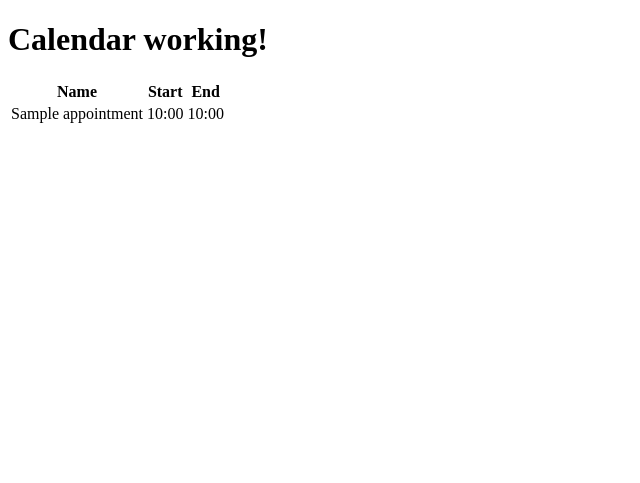
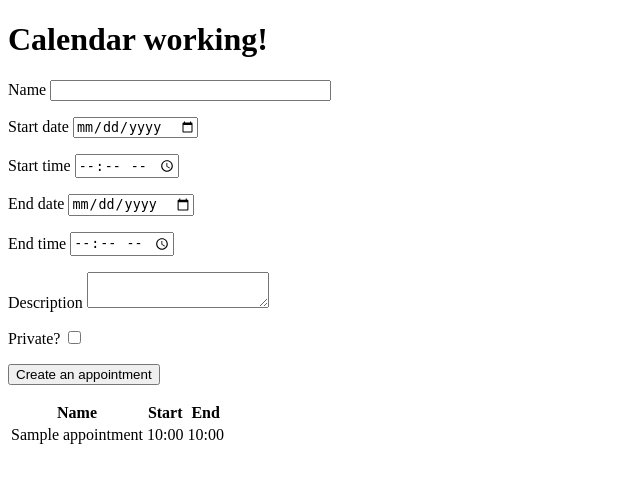
Before and after one commit to matt-ramotar/flask-cal, a Flask app: page / in a window 1280 px wide. Shown: the top 483 px of the page, without its empty margins (0-640 px from the left). Run offline with Flask 2, Linux system fonts and the light colour scheme; a database or web service that is not in the repository returns one stand-in record (values such as "Sample title"); some libraries are stand-ins or nearby versions.

Commit message:
Add form

```diff
--- /dev/null
+++ b/app/forms.py
@@ -0,0 +1,20 @@
+from flask_wtf import FlaskForm
+from wtforms.fields import (
+    BooleanField, DateField, StringField, SubmitField, TextAreaField, TimeField
+)
+from wtforms.validators import DataRequired, ValidationError
+
+from wtforms.widgets.html5 import DateInput, TimeInput
+
+validators = [DataRequired()]
+
+
+class AppointmentForm(FlaskForm):
+    name = StringField('Name', validators)
+    start_date = DateField('Start date', validators, widget=DateInput())
+    start_time = TimeField('Start time', validators, widget=TimeInput())
+    end_date = DateField('End date', validators, widget=DateInput())
+    end_time = TimeField('End time', validators, widget=TimeInput())
+    description = TextAreaField('Description', validators)
+    private = BooleanField('Private?')
+    submit = SubmitField('Create an appointment')
--- a/app/routes.py
+++ b/app/routes.py
@@ -1,6 +1,7 @@
 import os
 from flask import Blueprint, render_template
 import psycopg2
+from app.forms import AppointmentForm
 
 bp = Blueprint('main', __name__, url_prefix='')
 
@@ -14,6 +15,7 @@ CONNECTION_PARAMETERS = {
 
 @bp.route('/')
 def main():
+    form = AppointmentForm()
     with psycopg2.connect(**CONNECTION_PARAMETERS) as conn:
         with conn.cursor() as curs:
             curs.execute('''
@@ -30,5 +32,4 @@ def main():
                     'start': row[2],
                     'end': row[3]
                 })
-            print(appointments)
-    return render_template('main.html', appointments=appointments)
+    return render_template('main.html', appointments=appointments, form=form)
--- a/app/templates/main.html
+++ b/app/templates/main.html
@@ -7,6 +7,17 @@
 </head>
 <body>
   <h1>Calendar working!</h1>
+  <form method='post' action='/'>
+    {{form.hidden_tag()}}
+    <p>{{form.name.label}} {{form.name(size=32)}}</p>
+    <p>{{form.start_date.label}} {{form.start_date}} </p>
+    <p>{{form.start_time.label}} {{form.start_time}} </p>
+    <p>{{form.end_date.label}} {{form.end_date}} </p>
+    <p>{{form.end_time.label}} {{form.end_time}} </p>
+    <p>{{form.description.label}} {{form.description}}</p>
+    <p>{{form.private.label}} {{form.private}}</p>
+    <p>{{form.submit()}}</p>
+  </form>
   <table>
     <thead>
       <tr>
```
Also changed, not shown: 2 other files.
